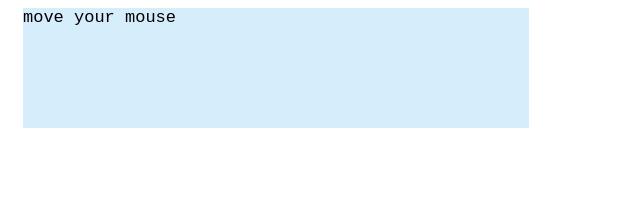
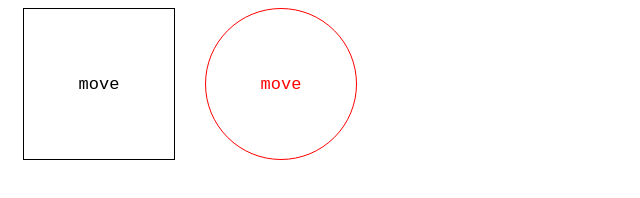
Before and after one commit to beccanaul/ga917a, a plain HTML site: page index.html in a window 1280 px wide. Shown: the whole page, without its empty margins (0-640 px from the left). Drawn offline with nearby package versions, Linux system fonts and the light colour scheme.

Commit message:
adds circle, updates to simple styling

```diff
--- a/index.html
+++ b/index.html
@@ -8,10 +8,14 @@
     <script src="jquery-ui.js"></script>
   </head>
   <body>
-    <div class="out">
-      <span>move your mouse</span>
-      </div>
+    <div class="out box">
+      <p>move</p>
     </div>
+    <!-- red circle -->
+    <div class="out circle">
+      <p>move</p>
+    </div>
+    <!-- scripts -->
     <script src="script.js"></script>
   </body>
 </html>
--- a/script.js
+++ b/script.js
@@ -5,10 +5,10 @@ var mouseOverCount = 0;
 $( ".out" )
   .mouseover(function() {
     mouseOverCount += 1;
-    $( this ).find( "span" ).text( "mouse over x " + mouseOverCount );
+    $( this ).find( "p" ).text( "x " + mouseOverCount );
   })
   .mouseout(function() {
-    $( this ).find( "span" ).text( "mouse out" );
+    $( this ).find( "p" ).text( "mouse out" );
   });
 
 // make div draggable
--- a/style.css
+++ b/style.css
@@ -3,22 +3,31 @@ body{
   font-size: 17px;
 }
 
-div.out {
-    width: 40%;
-    height: 120px;
+.out {
+    width: 150px;
+    height: 150px;
     margin: 0 15px;
-    background-color: #d6edfc;
+    border: solid 1px #000;
     float: left;
+    position: relative
   }
-  div.in {
-    width: 60%;
-    height: 60%;
-    background-color: #fc0;
-    margin: 10px auto;
+
+.circle {
+  border-radius: 100%;
+  width: 150px;
+  height: 150px;
+  margin: 0 15px;
+  border: solid 1px red;
+  float: left;
+  position: relative;
+  color: red;
+}
+
+  p {
+    margin: 0;
+    position: absolute;
+    top: 50%;
+    left: 50%;
+    margin-right: -50%;
+    transform: translate(-50%, -50%) }
   }
-  p {
-    line-height: 1em;
-    margin: 0;
-    padding: 0;
-    color: #fff;
-  }
```
